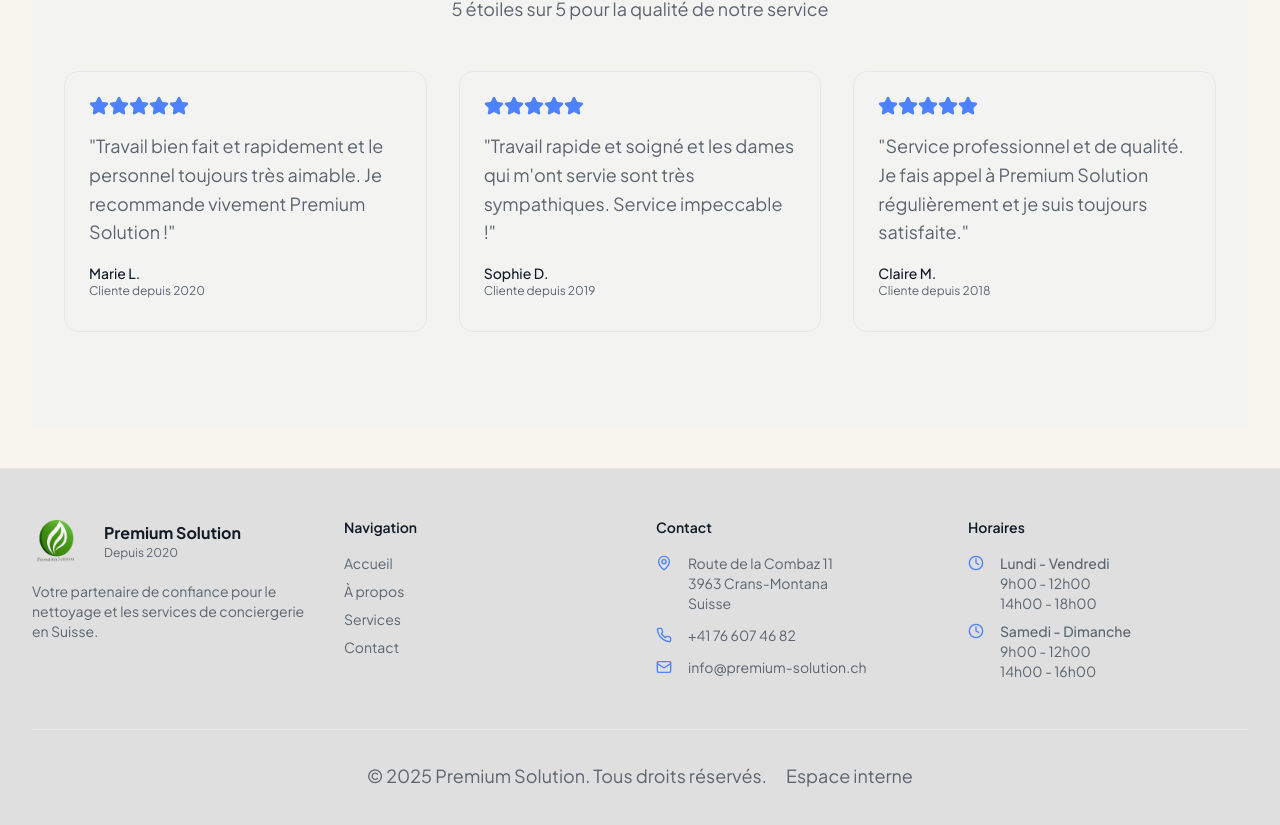
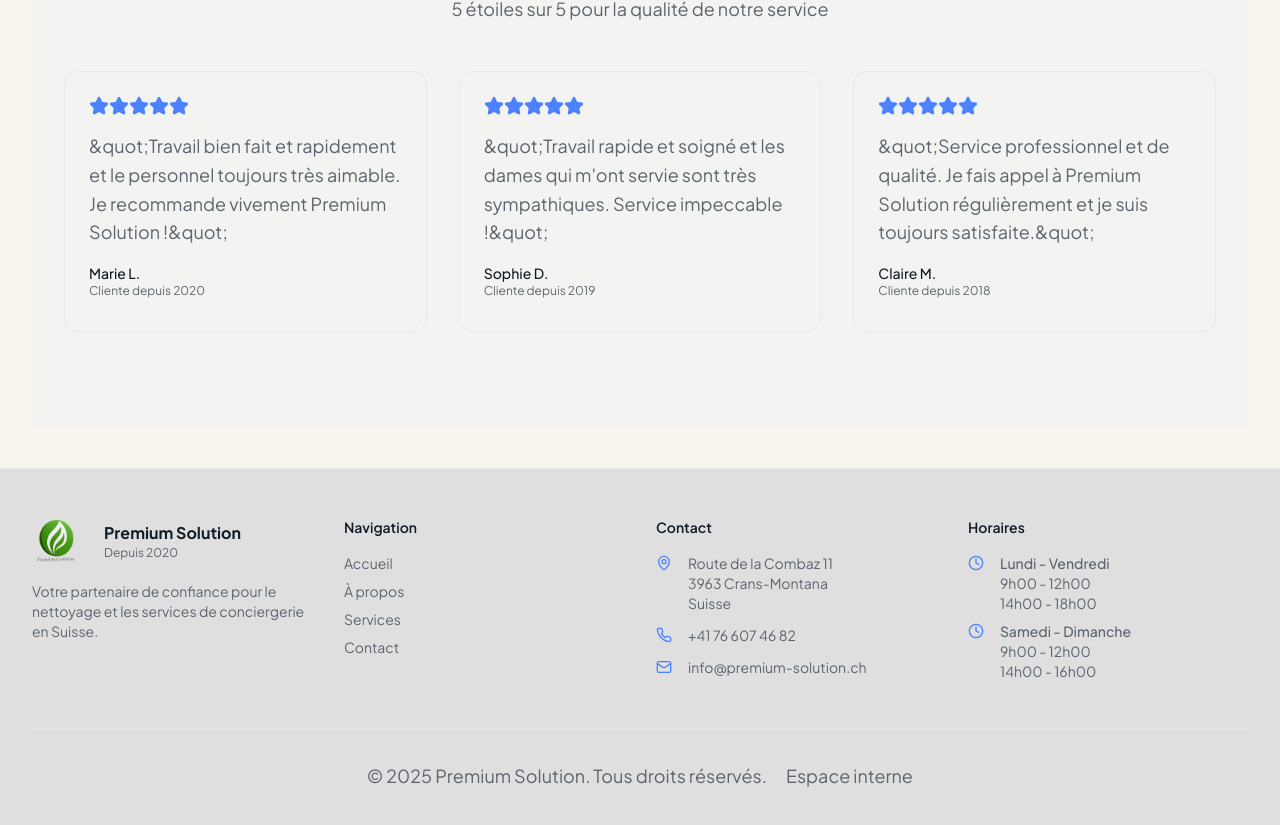
Before and after one commit to DanielJandric/PremiumService, a Next.js app in the folder apps/web/: page /a-propos in a window 1280 px wide. Shown: the part 2794-3619 px from the top of the page. Built offline with nearby package versions, Linux system fonts and the light colour scheme.

Commit message:
chore(lint): fix unescaped quotes, remove unused imports, repair chat template string; adjust API catch var

```diff
--- a/apps/web/src/app/a-propos/page.tsx
+++ b/apps/web/src/app/a-propos/page.tsx
@@ -1,4 +1,4 @@
-import { Award, CheckCircle2, Droplets, Heart, Shield, Sparkles, Star, Users, Wrench, Wind } from 'lucide-react';
+import { Award, CheckCircle2, Droplets, Heart, Shield, Sparkles, Star, Users, Wrench } from 'lucide-react';
 
 export default function AboutPage() {
   const values = [
@@ -93,7 +93,7 @@
         <div className="container">
           <div className="mb-12 text-center">
             <h2 className="mb-4 text-3xl font-bold tracking-tight text-foreground sm:text-4xl">Le meilleur personnel & équipement</h2>
-            <p className="mx-auto max-w-2xl text-lg text-muted-foreground">Être à la pointe de la technologie et à l'écoute des besoins de notre clientèle nécessite un développement continu. La garantie de Premium Solution est d'apporter le meilleur service possible à ses clients.</p>
+            <p className="mx-auto max-w-2xl text-lg text-muted-foreground">Être à la pointe de la technologie et à l&apos;écoute des besoins de notre clientèle nécessite un développement continu. La garantie de Premium Solution est d&apos;apporter le meilleur service possible à ses clients.</p>
           </div>
           <div className="grid gap-6 sm:grid-cols-2 lg:grid-cols-4">
             {equipment.map((item) => (
@@ -128,7 +128,7 @@
                       <Star key={j} className="h-5 w-5 fill-primary text-primary" />
                     ))}
                   </div>
-                  <p className="mb-4 text-muted-foreground">{i === 0 ? '"Travail bien fait et rapidement et le personnel toujours très aimable. Je recommande vivement Premium Solution !"' : i === 1 ? '"Travail rapide et soigné et les dames qui m\'ont servie sont très sympathiques. Service impeccable !"' : '"Service professionnel et de qualité. Je fais appel à Premium Solution régulièrement et je suis toujours satisfaite."'}</p>
+                  <p className="mb-4 text-muted-foreground">{i === 0 ? '&quot;Travail bien fait et rapidement et le personnel toujours très aimable. Je recommande vivement Premium Solution !&quot;' : i === 1 ? '&quot;Travail rapide et soigné et les dames qui m\'ont servie sont très sympathiques. Service impeccable !&quot;' : '&quot;Service professionnel et de qualité. Je fais appel à Premium Solution régulièrement et je suis toujours satisfaite.&quot;'}</p>
                   <div className="text-sm font-medium text-foreground">{i === 2 ? 'Claire M.' : i === 1 ? 'Sophie D.' : 'Marie L.'}</div>
                   <div className="text-xs text-muted-foreground">Cliente depuis {i === 2 ? '2018' : i === 1 ? '2019' : '2020'}</div>
                 </div>
--- a/apps/web/src/app/api/templates/route.ts
+++ b/apps/web/src/app/api/templates/route.ts
@@ -5,7 +5,7 @@
   try {
     const templates = await prisma.template.findMany({ orderBy: { createdAt: 'desc' } });
     return NextResponse.json(templates);
-  } catch (e) {
+  } catch (_e) {
     // En dev sans DB, renvoyer une liste vide pour ne pas bloquer l'UI
     return NextResponse.json([]);
   }
--- a/apps/web/src/app/chat/page.tsx
+++ b/apps/web/src/app/chat/page.tsx
@@ -41,7 +41,6 @@
 - Si l'utilisateur te demande de sortir du cadre, refuse et rappelle le flux en 3 étapes.
 - Si l'utilisateur te demande des informations déjà par défaut, n'insiste pas et passe à l'étape suivante.
 Ton style de réponse doit être court, direct, une seule question à la fois.`;
-`;
 
 export default function ChatPage() {
   const [messages, setMessages] = useState<Message[]>([]);
--- a/apps/web/src/app/contact/page.tsx
+++ b/apps/web/src/app/contact/page.tsx
@@ -61,7 +61,7 @@
                         <select id="service" name="service" value={formData.service} onChange={handleChange} required className="flex h-10 w-full rounded-md border bg-background px-3 py-2 text-sm">
                           <option value="">Sélectionnez un service</option>
                           <option value="maison">Nettoyage de maison</option>
-                          <option value="entretien">Nettoyage d'entretien</option>
+                          <option value="entretien">Nettoyage d&apos;entretien</option>
                           <option value="stores">Nettoyage stores</option>
                           <option value="fin-bail">Nettoyage fin de bail</option>
                           <option value="rideaux">Nettoyage de rideaux</option>
@@ -111,7 +111,7 @@
 
               <div className="border rounded-lg bg-primary text-primary-foreground">
                 <div className="p-6">
-                  <h3 className="mb-2 text-lg font-semibold">Besoin d'un service urgent ?</h3>
+                  <h3 className="mb-2 text-lg font-semibold">Besoin d&apos;un service urgent ?</h3>
                   <p className="mb-4 text-sm opacity-90">Appelez-nous directement pour un service express en 4 heures</p>
                   <a href="tel:+41766074682" className="inline-flex items-center justify-center rounded-md bg-white/10 px-5 py-3 shadow hover:bg-white/20 w-full">Appeler maintenant</a>
                 </div>
--- a/apps/web/src/app/page.tsx
+++ b/apps/web/src/app/page.tsx
@@ -148,7 +148,7 @@
               <div>
                 <h2 className="mb-6 text-3xl font-bold tracking-tight text-foreground sm:text-4xl">Pourquoi choisir Premium Solution ?</h2>
                 <p className="mb-8 text-lg text-muted-foreground">
-                  Fondé sur une expérience forte de près de 6 ans, notre savoir-faire fait notre réussite. Il atteste d'un gage de qualité et garantit nettoyage et soin professionnel pour vos vêtements et tous vos articles textiles.
+                  Fondé sur une expérience forte de près de 6 ans, notre savoir-faire fait notre réussite. Il atteste d&apos;un gage de qualité et garantit nettoyage et soin professionnel pour vos vêtements et tous vos articles textiles.
                 </p>
                 <div className="grid gap-4 sm:grid-cols-2">
                   {features.map((feature) => (
@@ -176,7 +176,7 @@
                         <Star key={i} className="h-5 w-5 fill-primary text-primary" />
                       ))}
                     </div>
-                    <p className="mb-4 text-muted-foreground">"Travail bien fait et rapidement et le personnel toujours très aimable. Je recommande vivement Premium Solution !"</p>
+                    <p className="mb-4 text-muted-foreground">&quot;Travail bien fait et rapidement et le personnel toujours très aimable. Je recommande vivement Premium Solution !&quot;</p>
                     <div className="text-sm font-medium text-foreground">Marie L.</div>
                     <div className="text-xs text-muted-foreground">Cliente depuis 2020</div>
                   </CardContent>
@@ -192,7 +192,7 @@
                         <Star key={i} className="h-5 w-5 fill-primary text-primary" />
                       ))}
                     </div>
-                    <p className="mb-4 text-muted-foreground">"Travail rapide et soigné et les dames qui m'ont servie sont très sympathiques. Service impeccable !"</p>
+                    <p className="mb-4 text-muted-foreground">&quot;Travail rapide et soigné et les dames qui m&apos;ont servie sont très sympathiques. Service impeccable !&quot;</p>
                     <div className="text-sm font-medium text-foreground">Sophie D.</div>
                     <div className="text-xs text-muted-foreground">Cliente depuis 2019</div>
                   </CardContent>
@@ -207,7 +207,7 @@
           <div className="container">
             <Card className="bg-[oklch(0.64_0.21_265)] text-primary-foreground">
               <CardContent className="p-12 text-center">
-                <h2 className="mb-4 text-3xl font-bold sm:text-4xl">Demandez un devis gratuit dès aujourd'hui</h2>
+                <h2 className="mb-4 text-3xl font-bold sm:text-4xl">Demandez un devis gratuit dès aujourd&apos;hui</h2>
                 <p className="mb-8 text-lg opacity-90">Des conseils personnalisés et la transparence des prix. Devis rapide et simple, réservation immédiate.</p>
                 <div className="flex flex-col gap-4 sm:flex-row sm:justify-center">
                   <Link href="/contact">
--- a/apps/web/src/components/BrandFromLogo.tsx
+++ b/apps/web/src/components/BrandFromLogo.tsx
@@ -1,6 +1,5 @@
 "use client";
 import { useEffect } from 'react';
-import { applyBrandFromLogo } from '@/server/templates/merge';
 
 // Lightweight client applier using brand.ts logic copied from NewWebSite if available.
 export default function BrandFromLogo() {
```
